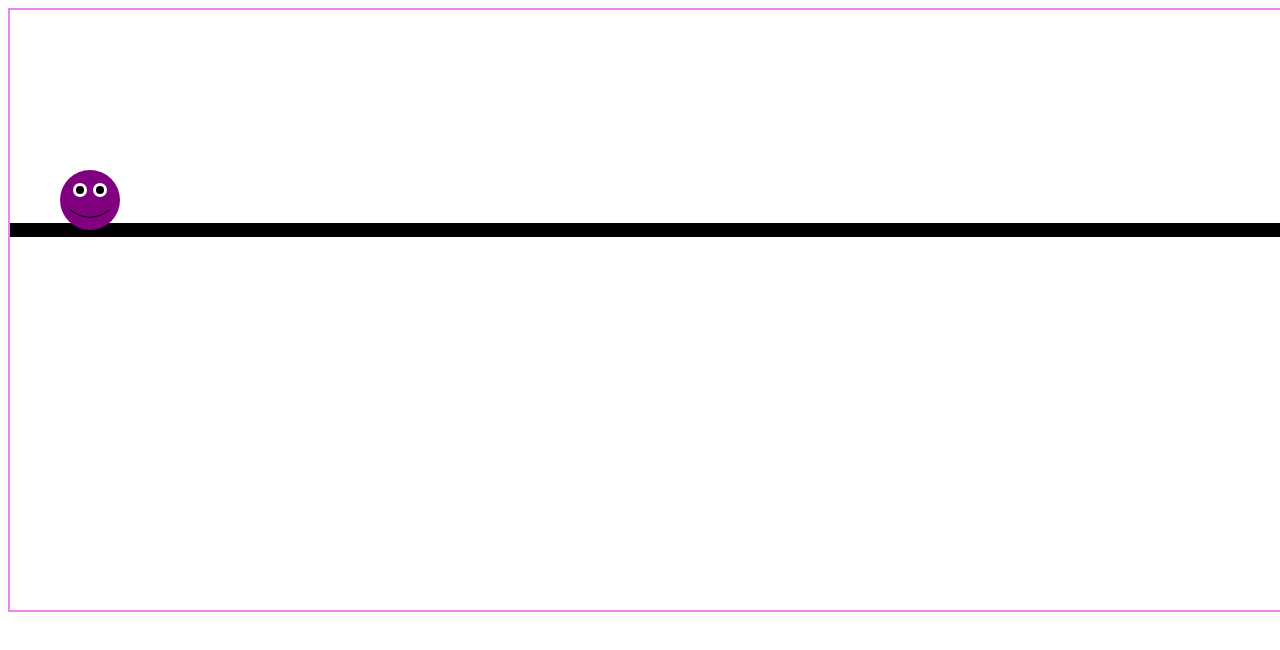
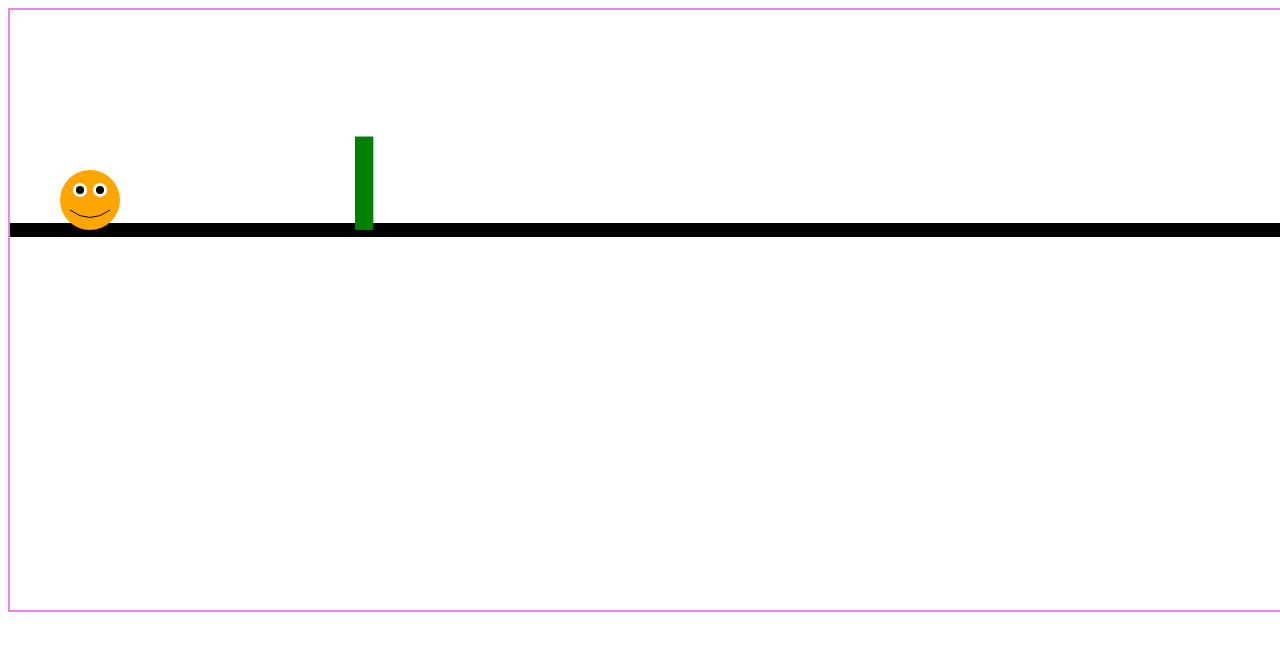
Before and after one commit to Sveeetttkaa/My-game, a plain HTML site: page index.html in a window 1280 px wide. Shown: the top 650 px of the page. Drawn offline with Linux system fonts and the light colour scheme.

Commit message:
Проект завершён, можно только в дальнейшем улучшать и дополнять

```diff
--- a/game.js
+++ b/game.js
@@ -1,7 +1,31 @@
 document.addEventListener('DOMContentLoaded', function() {
-    let canvas = document.getElementById('gameCanvas') // получила элемент для работы с ним в коде на js
-    let ctx = canvas.getContext('2d') // для возможности рисования в браузере, вызывается у элемента canvas и
-    // возвращает объект контекста рисования в 2D
+    let canvas = document.getElementById('gameCanvas')
+    let ctx = canvas.getContext('2d')
+    let tryAgain = document.getElementById('again')
+
+    tryAgain.addEventListener('click', function () {
+        game.obstacles = []
+        game.obstacles.push(new Obstacle()); // сразу добавляем, чтобы первое препятствие было без задержки
+        game.time = 0; // время
+        game.lastTime = 0
+        game.timeSinceLastSpawn = 0
+        game.groundOffsetX = 0
+        game.isRunning = true
+        game.gameOver = false
+        requestAnimationFrame(game.boundGameLoop)
+        tryAgain.style.display = "none"
+    })
+
+    document.addEventListener('visibilitychange', () => {
+        if (document.visibilityState === 'hidden') {
+            game.isRunning = false
+        } else if (document.visibilityState === 'visible') {
+            if (!game.isSuccess) {
+                game.isRunning = true
+                requestAnimationFrame(game.boundGameLoop)
+            }
+        }
+    });
 
     function randomBetween(a, b) {
         let s = Math.random() * (b - a) + a
@@ -13,13 +37,22 @@ document.addEventListener('DOMContentLoaded', function() {
         return r
     }
 
-    function drawLine() {
+    function formatHHMMSS(totalSeconds) {
+        const minutes = Math.floor((totalSeconds % 3600) / 60);
+        const seconds = totalSeconds % 60;
+
+        const pad = (num) => num.toString().padStart(2, '0');
+
+        return `${pad(minutes)}:${pad(seconds)}`
+    }
+
+    function drawLine(groundOffsetX) {
         const groundY = 220;
         ctx.beginPath()
-        ctx.moveTo(0, groundY)
-        ctx.lineTo(canvas.width, groundY)
+        ctx.moveTo(groundOffsetX, groundY)
+        ctx.lineTo(groundOffsetX + 2 * canvas.width, groundY)
+        ctx.lineWidth = 14
         ctx.strokeStyle = 'black'
-        ctx.lineWidth = 14
         ctx.stroke()
     }
 
@@ -37,7 +70,7 @@ document.addEventListener('DOMContentLoaded', function() {
         jumpHeight = 300
         groundPosition = 190
         update(delta) {
-            let gravity = 20
+            let gravity = 500
             if (this.state === 'inAir') {
                 this.velocityY += gravity * (delta/1000)
                 this.position.y += this.velocityY * (delta / 1000)
@@ -49,7 +82,7 @@ document.addEventListener('DOMContentLoaded', function() {
             }
         }
         draw (ctx) {
-            ctx.fillStyle = 'purple'
+            ctx.fillStyle = '#ffa500'
             ctx.beginPath()
             ctx.arc(this.position.x + 40, this.position.y, 30, 0, 2 * Math.PI)
             ctx.fill()
@@ -90,7 +123,7 @@ document.addEventListener('DOMContentLoaded', function() {
                 y: this.groundPosition - this.size.height
             }
         }
-        speedX = -15 // передвижение по координате x - восемь пикселей влево (это скорость)
+        speedX = -200 // передвижение по координате x - восемь пикселей влево (это скорость)
         update(delta) {
             this.position.x += this.speedX * (delta / 1000)
         }
@@ -108,15 +141,18 @@ document.addEventListener('DOMContentLoaded', function() {
             this.obstacles = []; // массив препятствий
             this.obstacles.push(new Obstacle()); // сразу добавляем, чтобы первое препятствие было без задержки
             this.time = 0; // время
-            this.spawnInterval = randomBetween(23000, 40000); // интервал появления препятствий
+            this.spawnInterval = randomBetween(2000, 5000); // интервал появления препятствий
             this.isRunning = true // проверка на то, идёт ли игра
+            this.isSuccess = false
             this.boundGameLoop = this.gameLoop.bind(this)
             this.lastTime = 0
             this.timeSinceLastSpawn = 0
+            this.groundOffsetX = 0
+            this.gameOver = false
             this.canvas.addEventListener('click', () => {
                 if (this.player.state === 'onLand') {
                     this.player.state = 'inAir'
-                    this.player.velocityY = -78
+                    this.player.velocityY = -400
                 }
             })
         }
@@ -125,14 +161,21 @@ document.addEventListener('DOMContentLoaded', function() {
             // очищаем наш холст 2D по всей ширине и высоте canvas
         }
         gameLoop(timeStamp) { // игровой цикл
+            try {
+                if (this.gameOver) return;
+                this.delta = Math.min(timeStamp - this.lastTime, 100);
+                this.lastTime = timeStamp
+                this.groundOffsetX += -65 * (this.delta/1000)
+                if (this.groundOffsetX <= -this.canvas.width) {
+                    this.groundOffsetX = 0
+                }
                 this.clear() // очищаем холст
-            drawLine()
-            this.delta = timeStamp - this.lastTime
-            this.lastTime = timeStamp
+                drawLine(this.groundOffsetX)
                 this.timeSinceLastSpawn += this.delta
                 if (this.timeSinceLastSpawn >= this.spawnInterval) {
                     this.obstacles.push(new Obstacle())
                     this.timeSinceLastSpawn = 0
+                    this.spawnInterval = randomBetween(2000, 10000);
                 }
                 this.player.update(this.delta)
                 this.player.draw(this.ctx)
@@ -140,10 +183,32 @@ document.addEventListener('DOMContentLoaded', function() {
                     elem.update(this.delta)
                     elem.draw(this.ctx)
                 })
+                this.obstacles.forEach(elem => {
+                    if ((elem.position.x + elem.size.width) > this.player.position.x + 40 - 30 &&
+                    elem.position.x < (this.player.position.x + 40 - 30 + 58) &&
+                    (elem.position.y + elem.size.height) > this.player.position.y - 30 &&
+                    elem.position.y < (this.player.position.y - 30 + 52)) {
+                        throw new Error('Игра окончена')
+                    }
+                })
                 this.obstacles = this.obstacles.filter(elem => elem.position.x + elem.size.width >= 0)
-            this.time++
+                this.time += this.delta
+                const totalSeconds = Math.floor(this.time/1000)
+                const formatedTime = formatHHMMSS(totalSeconds)
+                ctx.font = "18px Arial";
+                ctx.fillStyle = "black";
+                ctx.fillText(formatedTime, 1280, 35)
+                if (this.time >= 1800000 && !this.isSuccess) {
+                    this.isSuccess = true
+                    throw new Error('Ты выиграл - молодец!')
+                }
                 if (this.isRunning) {
                     requestAnimationFrame(this.boundGameLoop)
+                }
+            } catch (err) {
+                this.isRunning = false
+                alert(err.message)
+                tryAgain.style.display = 'block'
             }
         }
     }
--- a/index.html
+++ b/index.html
@@ -8,6 +8,7 @@
 </head>
 <body>
     <canvas id="gameCanvas" width="1345" height="600"></canvas>
+    <button id="again">Попробовать снова</button>
     <script src="game.js"></script>
 </body>
 </html>
--- a/style.css
+++ b/style.css
@@ -1,3 +1,9 @@
 #gameCanvas {
     border: 2px solid violet;
 }
+
+#again {
+    width: 200;
+    height: 200;
+    display: none;
+}
```
Lines whose indentation alone changed are shown as unchanged.
